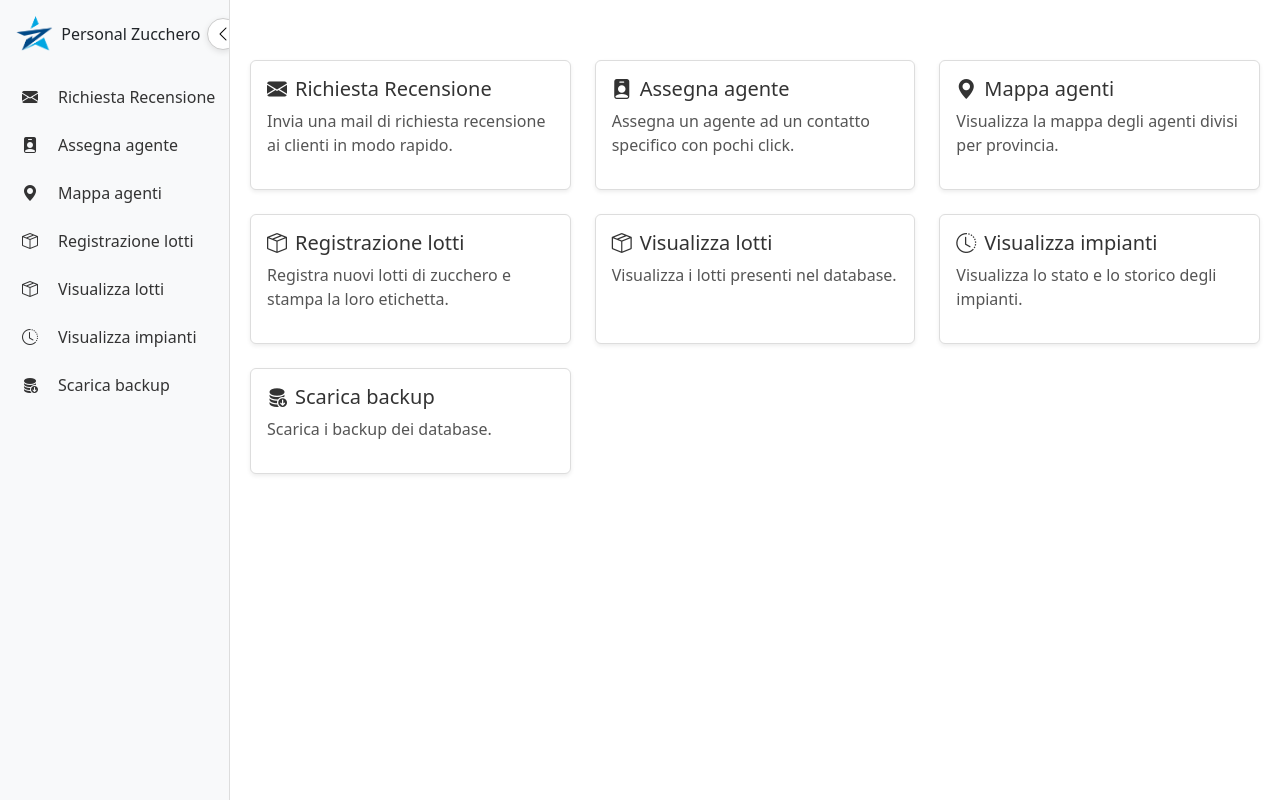
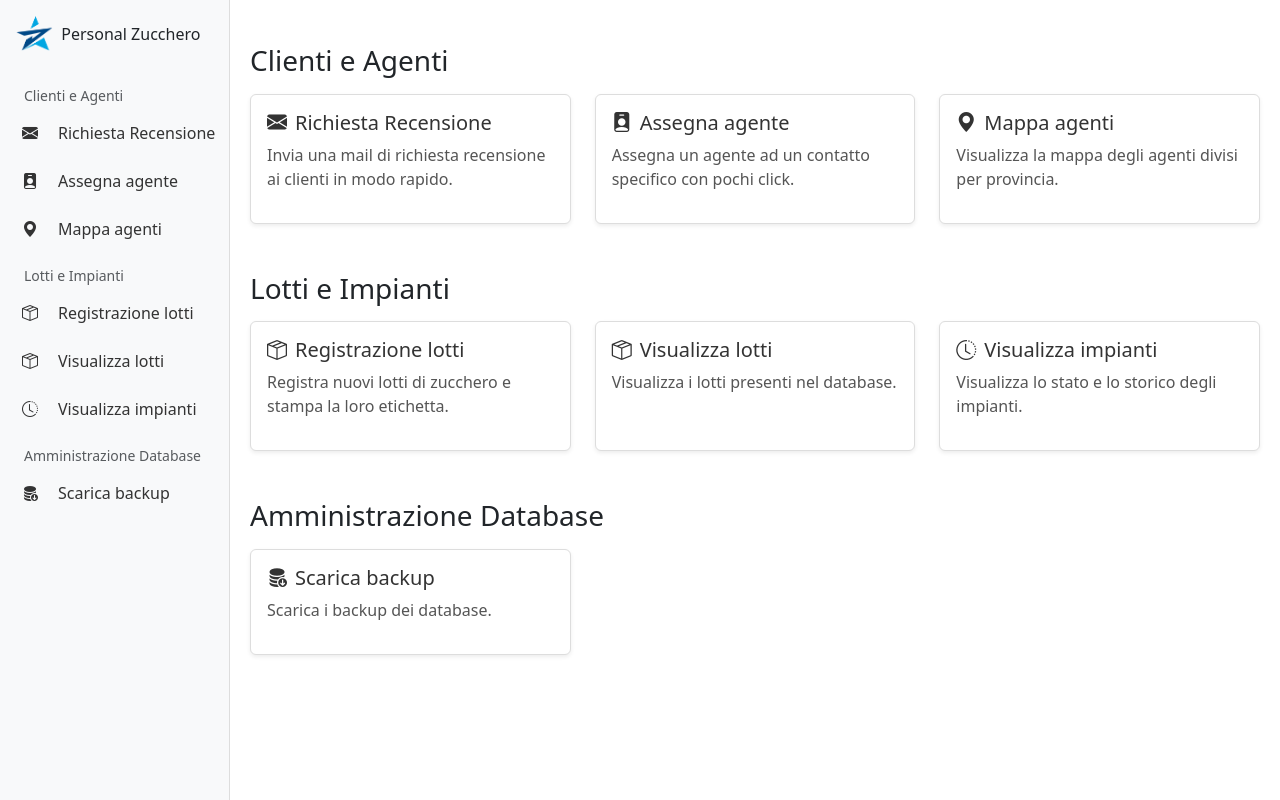
Before and after one commit to Nicolas-Personal-Zucchero/PZ-Web-Dashboard, a Flask app: page /amministrazione/ in a window 1280 px wide. Run offline with Flask 3, Linux system fonts and the light colour scheme.

Commit message:
added links groups

```diff
--- a/app/main.py
+++ b/app/main.py
@@ -28,11 +28,14 @@
 wip_bp.register_blueprint(interventi_bp)
 app.register_blueprint(wip_bp)
 
-register_links("home", [
-    {"name": "Richiesta Recensione", "url": "/recensioni", "description": "Invia una mail di richiesta recensione ai clienti in modo rapido.", "icon": "bi bi-envelope-fill me-2"},
-    {"name": "Assegna agente", "url": "/assegna-agente", "description": "Assegna un agente ad un contatto specifico con pochi click.", "icon": "bi bi-person-badge-fill me-2"},
-    {"name": "Mappa agenti", "url": "/agents_map", "description": "Visualizza la mappa degli agenti divisi per provincia.", "icon": "bi bi-geo-alt-fill me-2"}
-])
+register_links("home", [{
+    "title": "Clienti e Agenti",
+    "links": [
+        {"name": "Richiesta Recensione", "url": "/recensioni", "description": "Invia una mail di richiesta recensione ai clienti in modo rapido.", "icon": "bi bi-envelope-fill me-2"},
+        {"name": "Assegna agente", "url": "/assegna-agente", "description": "Assegna un agente ad un contatto specifico con pochi click.", "icon": "bi bi-person-badge-fill me-2"},
+        {"name": "Mappa agenti", "url": "/agents_map", "description": "Visualizza la mappa degli agenti divisi per provincia.", "icon": "bi bi-geo-alt-fill me-2"}
+    ]
+}])
 
 @app.context_processor
 def inject_links():
@@ -62,7 +65,7 @@
     args, home_link = sections.get(section, (['home'], '/'))
 
     return {
-        'links': get_links(*args),
+        'linkGroups': get_links(*args),
         'home_link': home_link
     }
 
--- a/app/routes/amministrazione.py
+++ b/app/routes/amministrazione.py
@@ -4,10 +4,20 @@
 amministrazione_bp = Blueprint("amministrazione", __name__, url_prefix="/amministrazione")
 
 register_links("amministrazione", [
-    {"name": "Registrazione lotti", "url": "/amministrazione/registrazione_lotti", "description": "Registra nuovi lotti di zucchero e stampa la loro etichetta.", "icon": "bi bi-box-seam me-2"},
-    {"name": "Visualizza lotti", "url": "/amministrazione/visualizza_lotti", "description": "Visualizza i lotti presenti nel database.", "icon": "bi bi-box-seam me-2"},
-    {"name": "Visualizza impianti", "url": "/amministrazione/visualizza_impianti", "description": "Visualizza lo stato e lo storico degli impianti.", "icon": "bi bi-clock-history me-2"},
-    {"name": "Scarica backup", "url": "/amministrazione/backups", "description": "Scarica i backup dei database.", "icon": "bi bi-database-fill-down me-2"},
+    {
+        "title": "Lotti e Impianti",
+        "links": [
+            {"name": "Registrazione lotti", "url": "/amministrazione/registrazione_lotti", "description": "Registra nuovi lotti di zucchero e stampa la loro etichetta.", "icon": "bi bi-box-seam me-2"},
+            {"name": "Visualizza lotti", "url": "/amministrazione/visualizza_lotti", "description": "Visualizza i lotti presenti nel database.", "icon": "bi bi-box-seam me-2"},
+            {"name": "Visualizza impianti", "url": "/amministrazione/visualizza_impianti", "description": "Visualizza lo stato e lo storico degli impianti.", "icon": "bi bi-clock-history me-2"}
+        ]
+    },
+    {
+        "title": "Amministrazione Database",
+        "links": [
+            {"name": "Scarica backup", "url": "/amministrazione/backups", "description": "Scarica i backup dei database.", "icon": "bi bi-database-fill-down me-2"},
+        ]
+    }
 ])
 
 @amministrazione_bp.route("/", methods=["GET"])
--- a/app/templates/base.html
+++ b/app/templates/base.html
@@ -30,18 +30,9 @@
             white-space: nowrap;
         }
 
-        .sidebar.collapsed {
-            width: var(--sidebar-collapsed-width);
-        }
-
         .sidebar .navbar-brand span,
         .sidebar .nav-link span {
             transition: opacity 0.2s ease;
-        }
-
-        .sidebar.collapsed .navbar-brand span,
-        .sidebar.collapsed .nav-link span {
-            opacity: 0;
         }
 
         /* Link stile */
@@ -62,44 +53,6 @@
         .sidebar .nav-link.active {
             background-color: #4393C8;
             color: white !important;
-        }
-
-        /* Toggle Button Migliorato */
-        .sidebar-toggle {
-            position: absolute;
-            top: 18px;
-            right: -10px;
-            width: 32px;
-            height: 32px;
-            display: flex;
-            align-items: center;
-            justify-content: center;
-            background: white;
-            border: 1px solid #ccc;
-            border-radius: 50%;
-            cursor: pointer;
-            box-shadow: 0 2px 6px rgba(0,0,0,0.1);
-            transition: all 0.3s ease;
-            z-index: 3000;
-        }
-
-        .sidebar-toggle:hover {
-            background: #4393C8;
-            color: white;
-            border-color: #4393C8;
-            transform: scale(1.1);
-        }
-
-        /* Rotazione icona quando collassato */
-        .sidebar.collapsed .sidebar-toggle i {
-            transform: rotate(180deg);
-        }
-        .sidebar-toggle i {
-            transition: transform 0.25s ease;
-        }
-
-        .sidebar.collapsed ~ .content {
-            margin-left: var(--sidebar-collapsed-width);
         }
 
         /* Content shift */
@@ -125,12 +78,7 @@
 </head>
 <body>
 
-    <!-- SIDEBAR -->
     <div class="sidebar d-flex flex-column" id="sidebar">
-        <!-- Toggle button -->
-        <button class="sidebar-toggle" onclick="toggleSidebar()">
-            <i class="bi bi-chevron-left"></i>
-        </button>
 
         <a class="navbar-brand d-flex align-items-center px-3 mb-4" href="{{ home_link }}">
             <img src="{{ url_for('static', filename='favicon.png') }}" alt="Logo" height="35" class="me-2">
@@ -138,13 +86,18 @@
         </a>
 
         <ul class="nav nav-pills flex-column px-2 gap-1">
-            {% for link in links %}
-                <li class="nav-item">
-                    <a class="nav-link {% if request.path == link.url %}active{% endif %}" href="{{ link.url }}">
-                        <i class="{{ link.icon }}"></i>
-                        <span>{{ link.name }}</span>
-                    </a>
+            {% for group in linkGroups %}
+                <li class="nav-item mt-2">
+                    <span class="text-muted small px-3">{{ group.title }}</span>
                 </li>
+                {% for link in group.links %}
+                    <li class="nav-item">
+                        <a class="nav-link {% if request.path == link.url %}active{% endif %}" href="{{ link.url }}">
+                            <i class="{{ link.icon }}"></i>
+                            <span>{{ link.name }}</span>
+                        </a>
+                    </li>
+                {% endfor %}
             {% endfor %}
         </ul>
     </div>
@@ -154,12 +107,5 @@
         {% block content %}{% endblock %}
     </div>
 
-<script>
-function toggleSidebar() {
-    const sidebar = document.getElementById("sidebar");
-    sidebar.classList.toggle("collapsed");
-}
-</script>
-
 </body>
 </html>
--- a/app/templates/index.html
+++ b/app/templates/index.html
@@ -3,10 +3,10 @@
 {% block title %}Homepage{% endblock %}
 
 {% block content %}
-    <!-- <h1 class="mb-4">Homepage RaspberryPi Personal Zucchero</h1> -->
-
-    <div class="row row-cols-1 row-cols-md-2 row-cols-lg-3 g-4 mt-3 mb-5">
-        {% for link in links %}
+    {% for group in linkGroups %}
+        <h3 class="mt-4 mb-3">{{ group.title }}</h3>
+        <div class="row row-cols-1 row-cols-md-2 row-cols-lg-3 g-4 mb-5">
+            {% for link in group.links %}
             <div class="col">
                 <div class="card h-100 shadow-sm hover-card">
                     <div class="card-body">
@@ -20,6 +20,7 @@
             </div>
             {% endfor %}
         </div>
+    {% endfor %}
 {% endblock %}
 
 {% block styles %}
```
Also changed, not shown: app/routes/wip.py (+6 -4 lines). Lines whose indentation alone changed are shown as unchanged.
